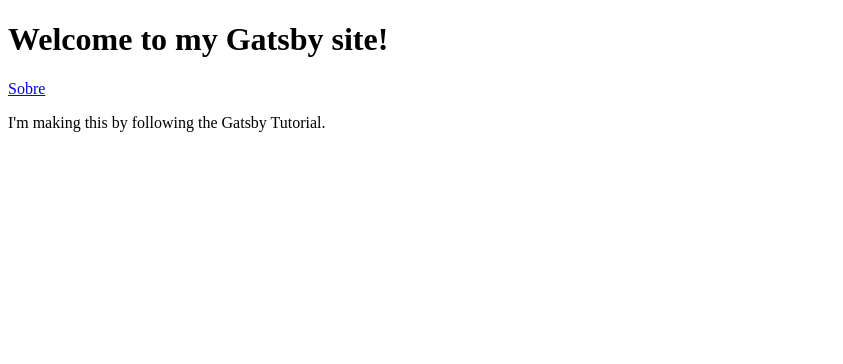
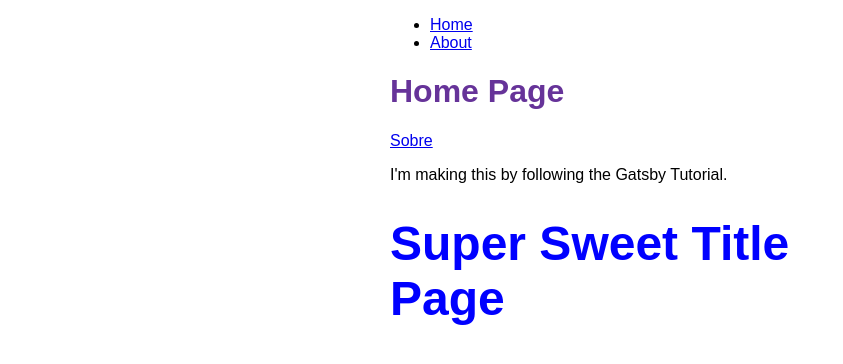
Before and after one commit to edsoncarlosdvp/my-gatsby-site, a Gatsby site: page / in a window 1280 px wide. Shown: the whole page, without its empty margins (0-843 px from the left). Built offline with nearby package versions, Linux system fonts and the light colour scheme; Gatsby itself is replaced by a stand-in of ours.

Commit message:
Create Layout and CSS Module

```diff
--- /dev/null
+++ b/src/components/layout/layout.js
@@ -0,0 +1,29 @@
+import * as React from 'react'
+import { Link } from 'gatsby'
+import {
+    container,
+    heading,
+    navLinks,
+    navLinkItem,
+    navLinkText
+} from './layout.module.css'
+
+const Layout = ({ pageTitle, children }) => {
+    return (
+        <div className={container}>
+            <title>{pageTitle}</title>
+            <nav>
+                <ul className={navLinks}>
+                    <li className={navLinks}><Link to="/">Home</Link></li>
+                    <li className={navLinks}><Link to="/about">About</Link></li>
+                </ul>
+            </nav>
+            <main>
+                <h1 className={heading}>{pageTitle}</h1>
+                {children}
+            </main>
+        </div>
+    )
+}
+
+export default Layout
--- /dev/null
+++ b/src/components/layout/layout.module.css
@@ -0,0 +1,23 @@
+.container {
+    margin     : auto;
+    max-width  : 500px;
+    font-family: sans-serif;
+}
+
+.heading {
+    color: rebeccapurple;
+}
+
+.nav-links {
+    display     : flex;
+    list-style  : none;
+    padding-left: 0;
+}
+
+.nav-link-item {
+    padding-right: 2rem;
+}
+
+.nav-link-text {
+    color: black;
+}
--- /dev/null
+++ b/src/myComponent/myComponent.js
@@ -0,0 +1,12 @@
+import * as React from 'react'
+import { title } from './myComponent.module.css'
+
+const MyComponent = () => {
+    return (
+        <h1 className={title}>
+            Super Sweet Title Page
+        </h1>
+    )
+}
+
+export default MyComponent
--- /dev/null
+++ b/src/myComponent/myComponent.module.css
@@ -0,0 +1,4 @@
+.title {
+    color    : blue;
+    font-size: 3rem;
+}
--- a/src/pages/about.js
+++ b/src/pages/about.js
@@ -1,19 +1,20 @@
 // Step 1: Import React
 import * as React from 'react'
 import { Link } from 'gatsby'
+import Layout from '../components/layout/layout'
 
 // Step 2: Define your component
 const AboutPage = () => {
     return (
         <main>
-            <title>Sobre Mim</title>
-            <h1>Sobre mim</h1>
+            <Layout>
                 <Link to="/">Voltar para Home</Link>
                 <p>
                     Olá, eu sou Edson Carlos, estou estudando Gatsby. Atualmente faço parte do Squad WhiteLabel.
                     No desafio passado, cadastrei o Alexandre numa API e em apelido coloquei Ale e ele se
                     "amarrou"!
                 </p>
+            </Layout>
         </main>
     )
 }
--- a/src/pages/index.js
+++ b/src/pages/index.js
@@ -1,15 +1,18 @@
 // Step 1: Import React
 import * as React from 'react'
 import { Link } from 'gatsby'
+import Layout from '../components/layout/layout'
+import MyComponent from '../myComponent/myComponent'
 
 // Step 2: Define your component
 const IndexPage = () => {
   return (
     <main>
-      <title>Home Page</title>
-      <h1>Welcome to my Gatsby site!</h1>
-      <Link to="/about">Sobre</Link>
-      <p>I'm making this by following the Gatsby Tutorial.</p>
+      <Layout pageTitle="Home Page">
+        <Link to="/about">Sobre</Link>
+        <p>I'm making this by following the Gatsby Tutorial.</p>
+        <MyComponent />
+      </Layout>
     </main>
   )
 }
```
Lines whose indentation alone changed are shown as unchanged.
